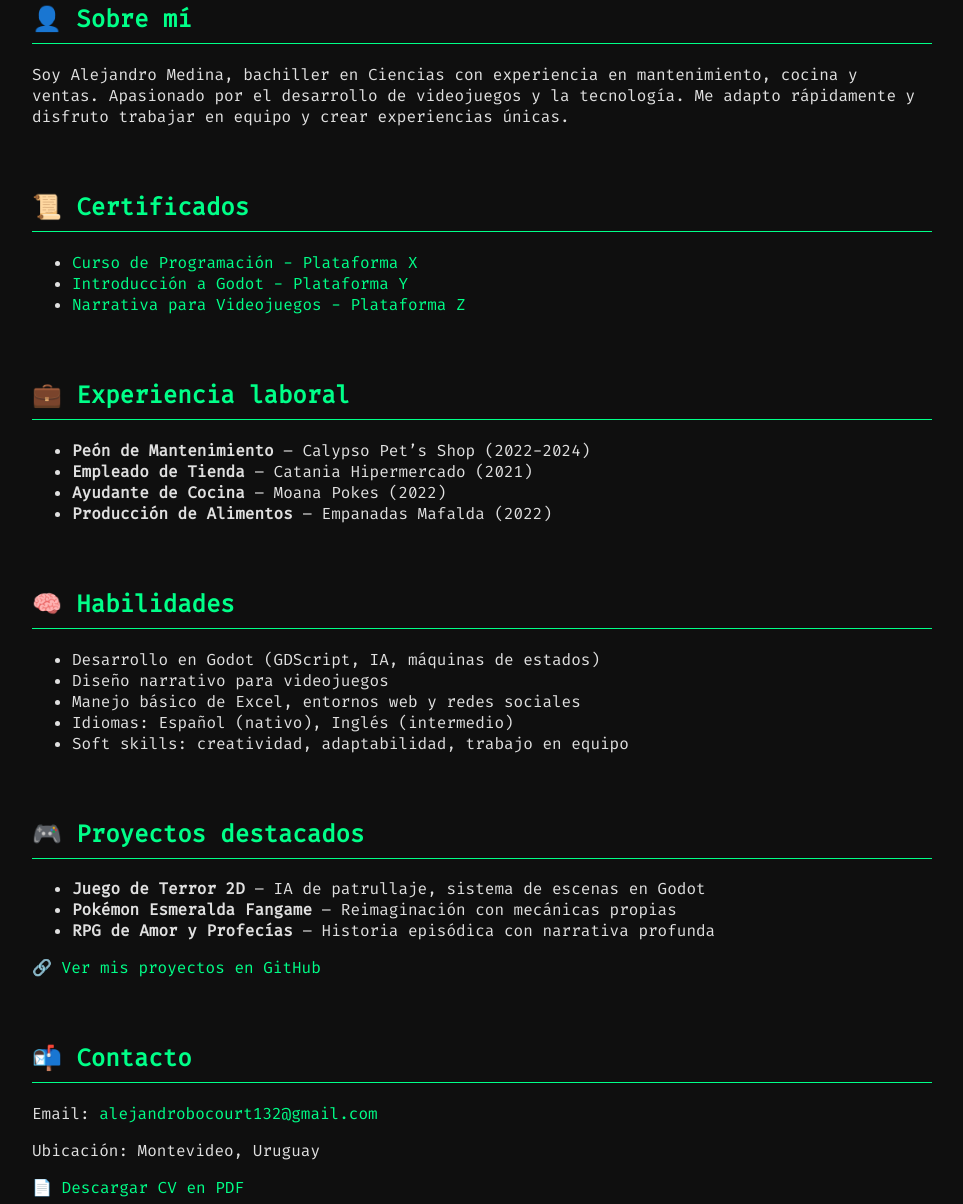
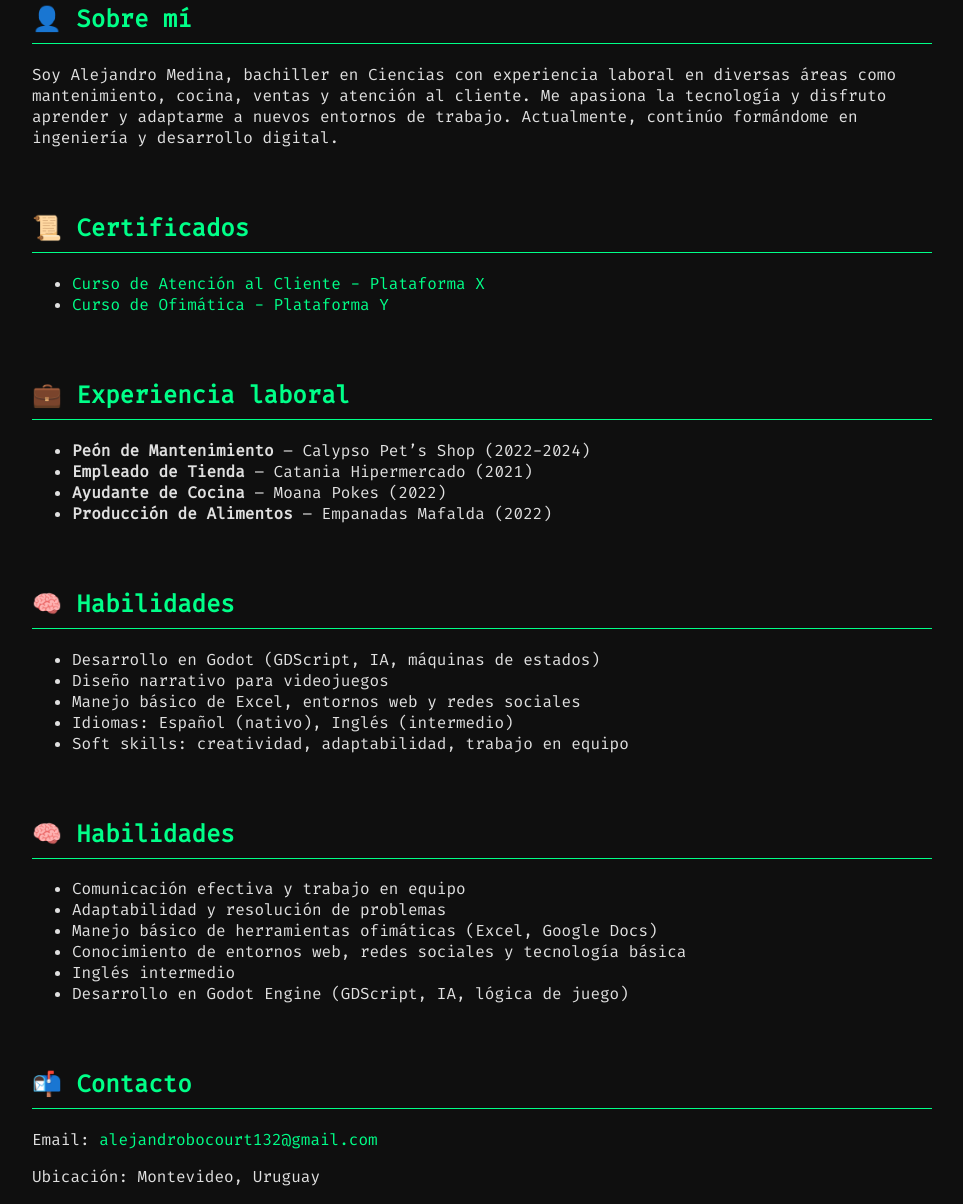
Before and after one commit to Rafart132/raphart.github.io, a plain HTML site: page index.html in a window 1280 px wide. Shown: the part 252-1456 px from the top of the page, without its empty margins (158-1121 px from the left). Drawn offline with Linux system fonts and the light colour scheme.

Commit message:
Update index.html

```diff
--- a/index.html
+++ b/index.html
@@ -24,15 +24,15 @@
   <main>
     <section id="sobre-mi">
       <h2>👤 Sobre mí</h2>
-      <p>Soy Alejandro Medina, bachiller en Ciencias con experiencia en mantenimiento, cocina y ventas. Apasionado por el desarrollo de videojuegos y la tecnología. Me adapto rápidamente y disfruto trabajar en equipo y crear experiencias únicas.</p>
+      <p>Soy Alejandro Medina, bachiller en Ciencias con experiencia laboral en diversas áreas como mantenimiento, cocina, ventas y atención al cliente. Me apasiona la tecnología y disfruto aprender y adaptarme a nuevos entornos de trabajo. Actualmente, continúo formándome en ingeniería y desarrollo digital.</p>
     </section>
+
 
     <section id="certificados">
       <h2>📜 Certificados</h2>
       <ul>
-        <li><a href="#" target="_blank">Curso de Programación - Plataforma X</a></li>
-        <li><a href="#" target="_blank">Introducción a Godot - Plataforma Y</a></li>
-        <li><a href="#" target="_blank">Narrativa para Videojuegos - Plataforma Z</a></li>
+        <li><a href="LINK" target="_blank">Curso de Atención al Cliente - Plataforma X</a></li>
+        <li><a href="LINK" target="_blank">Curso de Ofimática - Plataforma Y</a></li>
       </ul>
     </section>
 
@@ -57,14 +57,16 @@
       </ul>
     </section>
 
-    <section id="proyectos">
-      <h2>🎮 Proyectos destacados</h2>
+    <section id="habilidades">
+      <h2>🧠 Habilidades</h2>
       <ul>
-        <li><strong>Juego de Terror 2D</strong> – IA de patrullaje, sistema de escenas en Godot</li>
-        <li><strong>Pokémon Esmeralda Fangame</strong> – Reimaginación con mecánicas propias</li>
-        <li><strong>RPG de Amor y Profecías</strong> – Historia episódica con narrativa profunda</li>
+        <li>Comunicación efectiva y trabajo en equipo</li>
+        <li>Adaptabilidad y resolución de problemas</li>
+        <li>Manejo básico de herramientas ofimáticas (Excel, Google Docs)</li>
+        <li>Conocimiento de entornos web, redes sociales y tecnología básica</li>
+        <li>Inglés intermedio</li>
+        <li>Desarrollo en Godot Engine (GDScript, IA, lógica de juego)</li>
       </ul>
-      <p>🔗 <a href="https://github.com/Rafart132" target="_blank">Ver mis proyectos en GitHub</a></p>
     </section>
 
     <section id="contacto">
```
